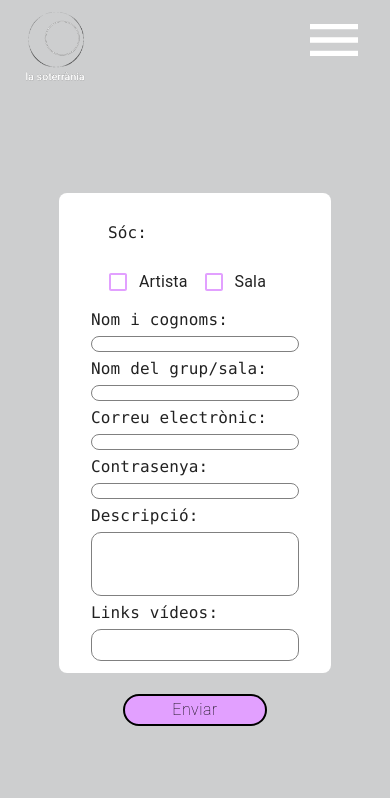
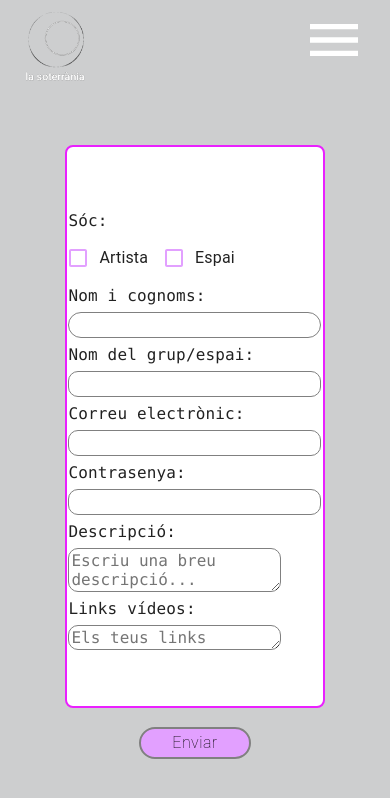
Before and after one commit to soterraniaBcn/la-soterrania, a React (Create React App) app in the folder client/: page / in a window 390 px wide. Shown: the top 798 px of the page. Built offline with nearby package versions, Linux system fonts and the light colour scheme.

Commit message:
Form responsive #3

```diff
--- a/client/src/pages/Login.jsx
+++ b/client/src/pages/Login.jsx
@@ -6,7 +6,7 @@ export default function Register(){
 
     return (
    <>
-         <Container maxWidth="xl" position="fixed"
+         <Container maxWidth="xxl" position="fixed"
             style={{ backgroundColor: '#cdcecf',
             height: '100vh',
             display: 'flex',
--- a/client/src/pages/Register.jsx
+++ b/client/src/pages/Register.jsx
@@ -1,63 +1,66 @@
 import React from 'react';
-import {Container, FormGroup, FormControlLabel, Box, Button, Checkbox} from '@mui/material';
+import {Container, Item, Grid, FormGroup, FormControlLabel, TextareaAutosize, Box, Button, Checkbox} from '@mui/material';
 import HeaderRight from '../components/Header'
+
+
 
 export default function Register(){
 
     return (
           <>
-         <Container maxWidth="xl" position="fixed"
+         <Grid container position="fixed"
             style={{ backgroundColor: '#cdcecf',
             height: '100vh',
             display: 'flex',
             justifyContent:'center',
             alignItems: 'center',
-            flexDirection: 'column'}}>
+            flexDirection:'column'
+            }}>
 
               <HeaderRight/>
 
-
-
-        <FormGroup className='form'
-        style={{display:'flex',
+                    <Grid container xs={8} style={{ display: 'flex',flexDirection:'column',
                      alignItems: 'center',
                      justifyContent: 'center',
                      backgroundColor:'white',
-              width:'17rem',
-              height:'30rem',
+                     width:'28rem',
+                     height:'33rem',
                      borderRadius:"0.5rem",
-             marginTop:'3rem'}}>
+                     marginTop:"2rem",
+                     border: '2px solid #ea20ff'
 
-            <Box>
+                      }}>
+
+
+
+                    <FormGroup sx={{py:'1.8rem'}} className='checkbox'style={{lineHeight:"1px"}}>
                          <p>Sóc:</p>
                          <FormGroup style={{display:"flex", flexDirection:'row'}}>
-                <FormControlLabel control={<Checkbox style={{color:'#E2A0FF',fontFamily:'Consolas'}}/>} label="Artista" />
-                <FormControlLabel control={<Checkbox style={{color:'#E2A0FF'}} />} label="Sala" />
+                         <FormControlLabel control={<Checkbox style={{color:'#E2A0FF'}}/>} label="Artista" style={{fontFamily:'Consolas'}} />
+                         <FormControlLabel control={<Checkbox style={{color:'#E2A0FF'}} />} label ="Espai" style={{fontFamily:'Consolas'}} />
                           </FormGroup>
 
-            </Box>
+
 
                     <Box style={{lineHeight:"1px"}}>
                         <p>Nom i cognoms:</p>
                         <input type="text"
                          style={{
-                    width: "13rem",
-                    height: "1em",
-                    fontSize: "1rem",
-                    borderRadius: "10px",
-                    border:"1px solid grey"
+                         width:'auto',
+                         fontSize: "1.2rem",
+                         borderRadius: "1rem",
+                         border:"0.1rem solid grey"
 
                          }} />
                     </Box>
 
                     <Box style={{lineHeight:"1px"}}>
-              <p>Nom del grup/sala:</p>
+                         <p>Nom del grup/espai:</p>
                          <input type="text"
                           style={{
                           color: "#000000",
-                    width: "13rem",
-                    height: "1em",
-                    fontSize: "1rem",
+                          width: "auto",
+                          fontSize: "1.2rem",
                           borderRadius: "10px",
                           border:"1px solid grey"
                           }} />
@@ -68,9 +71,8 @@ export default function Register(){
                           <input type="text"
                            style={{
                            color: "#000000",
-                    width: "13rem",
-                    height: "1em",
-                    fontSize: "1rem",
+                           width: "auto",
+                           fontSize: "1.2rem",
                            borderRadius: "10px",
                            border:"1px solid grey"
 
@@ -81,9 +83,9 @@ export default function Register(){
                            <p>Contrasenya:</p>
                            <input type="text"
                            style={{
-                    width: "13rem",
-                    height: "1em",
-                    fontSize: "1rem",
+                            display: 'block',
+                           width: "autofix",
+                           fontSize: "1.2rem",
                            borderRadius: "10px",
                            border: "1px solid grey"
 
@@ -92,47 +94,47 @@ export default function Register(){
 
                      <Box style={{lineHeight:"1px"}}>
                            <p>Descripció:</p>
-              <input type="text"
-                style={{
-                    width: "13rem",
-                    height: "4em",
-                    fontSize: "1rem",
-                    borderRadius: "10px",
-                    border:"1px solid grey"
+                          <TextareaAutosize
+                               maxRows={6}
+                               aria-label="maximum height"
+                               placeholder="Escriu una breu descripció..."
+                               defaultValue=""
+                               style={{ fontFamily:'Consolas',fontSize:'1rem', marginTop:0, width:'13.3rem', borderRadius: '10px', border:"1px solid grey" }}
+                               />
+                      </Box>
 
-                }} />
-            </Box>
 
                       <Box style={{lineHeight:"1px"}}>
                               <p>Links vídeos:</p>
-              <input type="text"
-                style={{
-                    width: "13rem",
-                    height: "2em",
-                    fontSize: "1rem",
-                    borderRadius: "10px",
-                    border:"1px solid grey"
-
-                }} />
+                              <TextareaAutosize
+                               maxRows={2}
+                               aria-label="maximum height"
+                               placeholder="Els teus links"
+                               defaultValue=""
+                               style={{ fontFamily: 'Consolas',
+                                fontSize: '1rem',
+                                marginTop:0,
+                                width:'13.3rem',
+                                borderRadius: '10px',
+                                border:"1px solid grey" }}
+                               />
                       </Box>
                      </FormGroup>
 
-
-
-
+                     </Grid>
 
                 <Button
                   style={{
                     backgroundColor: "#E2A0FF",
-                      width: "9rem",
+                    width: "7rem",
                     height: "2rem",
                     borderRadius: "40px",
                     color: "black",
                     textTransform: "capitalize",
                     fontSize: "1rem",
                     fontWeight: "200",
-                      border: "2.5px solid black",
-                      margin: "1.3em"
+                    border: "2.5px solid grey",
+                    margin: "1.2em"
                   }}
                   >
                   Enviar
@@ -140,14 +142,7 @@ export default function Register(){
 
 
 
-
-
-
-        </Container>
+        </Grid>
         </>
-
-
-
-
     )
 }
```
Also changed, not shown: client/src/App.css (line endings or trailing spaces). Lines whose indentation alone changed are shown as unchanged.
